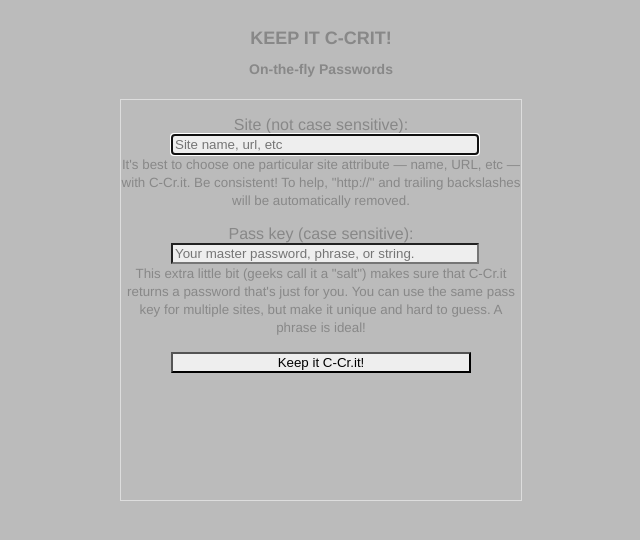
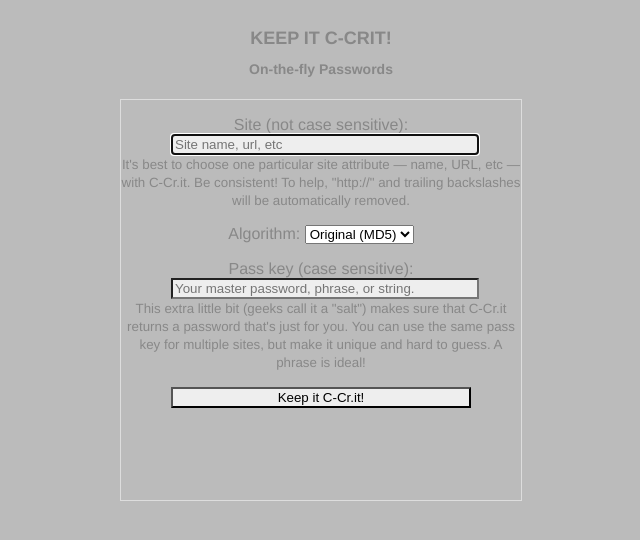
Before and after one commit to seanwm/C-Cr.it, a PHP site: page / in a window 1280 px wide. Shown: the top 540 px of the page, without its empty margins (319-959 px from the left). Run offline with PHP 8.4, Linux system fonts and the light colour scheme.

Commit message:
Fix bugs with the new "select an algorithm" feature.

```diff
--- a/index.php
+++ b/index.php
@@ -12,9 +12,11 @@ $(document).ready(function(){
     $('div#pwd_form > form').submit(function(){
         var url = $('input#s').val();
         var pass = $('input#p').val();
+	var algo = $('select#a').val();
         $.post('./encode.php', {
         s:url,
-        p:pass
+        p:pass,
+	a:algo
         },function(data) {
             $('.result').html(data);
         });
@@ -43,6 +45,12 @@ $(document).ready(function(){
 "http://" and trailing backslashes will be automatically removed.
             </small>
         </p>
+	<p class="fe">
+		<label for="a">Algorithm:</label>
+		<select name="a" id="a" required>
+			<option value="orig">Original (MD5)</option>
+			<option value="bcrypt1">BCrypt V1</option>
+		</select>
         <p class="fe">
             <label for="p">Pass key (case sensitive):</label>
             <input name="p" id="p" placeholder="Your master password, phrase, or string." required type=password>
```
Also changed, not shown: encode.php (+5 -5 lines).
